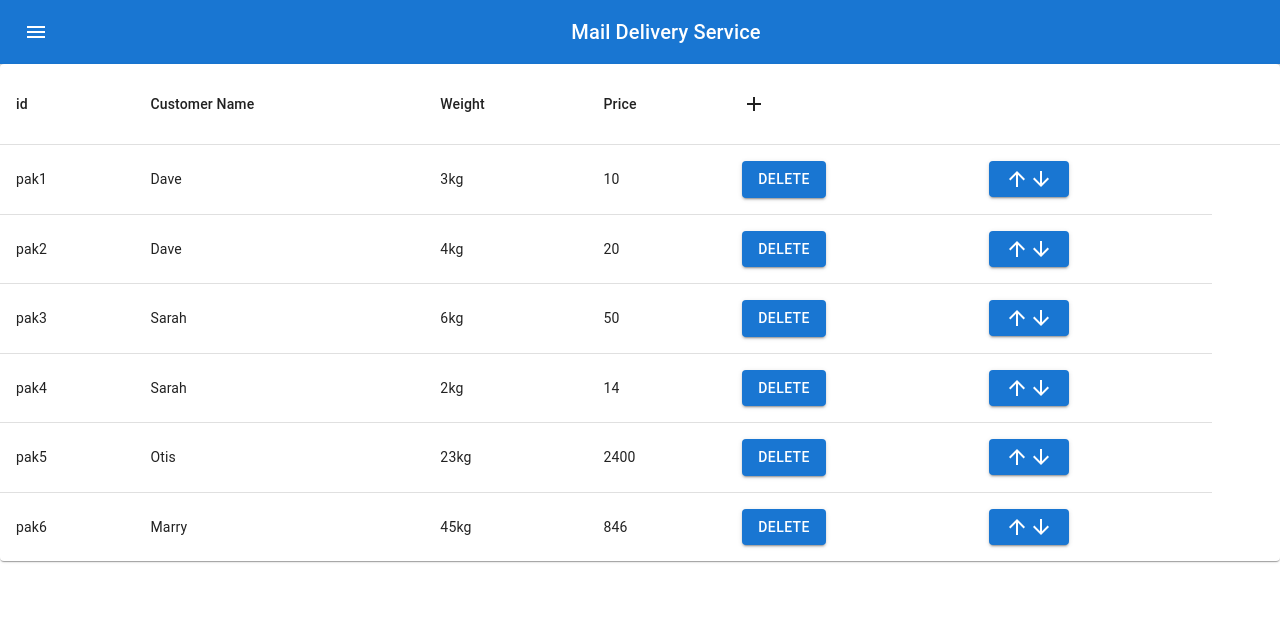
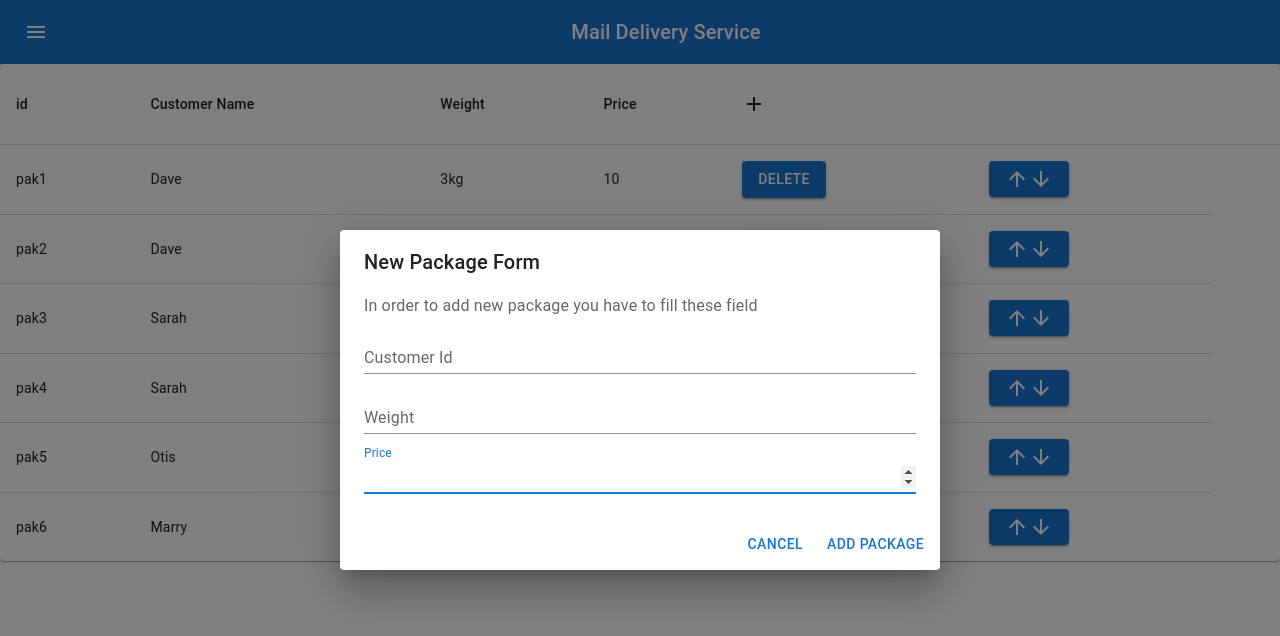
Before and after one commit to SaddamHelles/-react-delivery-unitone, a React (Create React App) app: page /packages in a window 1280 px wide. Both pictures are taken after a click on the button 754 px from the left and 104 px from the top of the page. Shown: the top 636 px of the page. Built offline with nearby package versions, Linux system fonts and the light colour scheme.

Commit message:
add new package/modal

```diff
--- a/src/pages/packages/Packages.jsx
+++ b/src/pages/packages/Packages.jsx
@@ -14,9 +14,26 @@ import ArrowUpwardIcon from '@mui/icons-material/ArrowUpward';
 import ArrowDownwardIcon from '@mui/icons-material/ArrowDownward';
 import { Box } from '@mui/material';
 import React, { useState } from 'react';
+import TextField from '@mui/material/TextField';
+import Dialog from '@mui/material/Dialog';
+import DialogActions from '@mui/material/DialogActions';
+import DialogContent from '@mui/material/DialogContent';
+import DialogContentText from '@mui/material/DialogContentText';
+import DialogTitle from '@mui/material/DialogTitle';
 import './packagesStyle.css';
 
 const Packages = ({ packages, setPackages, customers }) => {
+	const [open, setOpen] = React.useState(false);
+
+	// handle function to open popup modal to add new package
+	const handleClickOpen = () => {
+		setOpen(true);
+	};
+
+	// handle function to close popup modal to add new package
+	const handleClose = () => {
+		setOpen(false);
+	};
 	const [sortFlag, setSortFlag] = useState(false);
 
 	// Sorting packages array ascending and descending by shippingOrder proparty
@@ -58,7 +75,13 @@ const Packages = ({ packages, setPackages, customers }) => {
 							<TableCell>Weight</TableCell>
 							<TableCell>Price</TableCell>
 							<TableCell>
-								<IconButton size="large" edge="start" color="inherit" aria-label="menu">
+								<IconButton
+									size="large"
+									edge="start"
+									color="inherit"
+									aria-label="menu"
+									onClick={handleClickOpen}
+								>
 									<AddIcon />
 								</IconButton>
 							</TableCell>
@@ -98,6 +121,46 @@ const Packages = ({ packages, setPackages, customers }) => {
 					</TableBody>
 				</Table>
 			</TableContainer>
+			<Dialog open={open} onClose={handleClose}>
+				<DialogTitle>New Package Form</DialogTitle>
+				<DialogContent>
+					<DialogContentText>
+						In order to add new package you have to fill these field
+					</DialogContentText>
+					<TextField
+						autoFocus
+						margin="dense"
+						id="customerid"
+						label="Customer Id"
+						type="text"
+						fullWidth
+						variant="standard"
+					/>
+					<TextField
+						autoFocus
+						margin="dense"
+						id="weight"
+						label="Weight"
+						type="text"
+						fullWidth
+						variant="standard"
+					/>
+
+					<TextField
+						autoFocus
+						margin="dense"
+						id="price"
+						label="Price"
+						type="number"
+						fullWidth
+						variant="standard"
+					/>
+				</DialogContent>
+				<DialogActions>
+					<Button onClick={handleClose}>Cancel</Button>
+					<Button onClick={handleClose}>Add Package</Button>
+				</DialogActions>
+			</Dialog>
 		</Box>
 	);
 };
```
